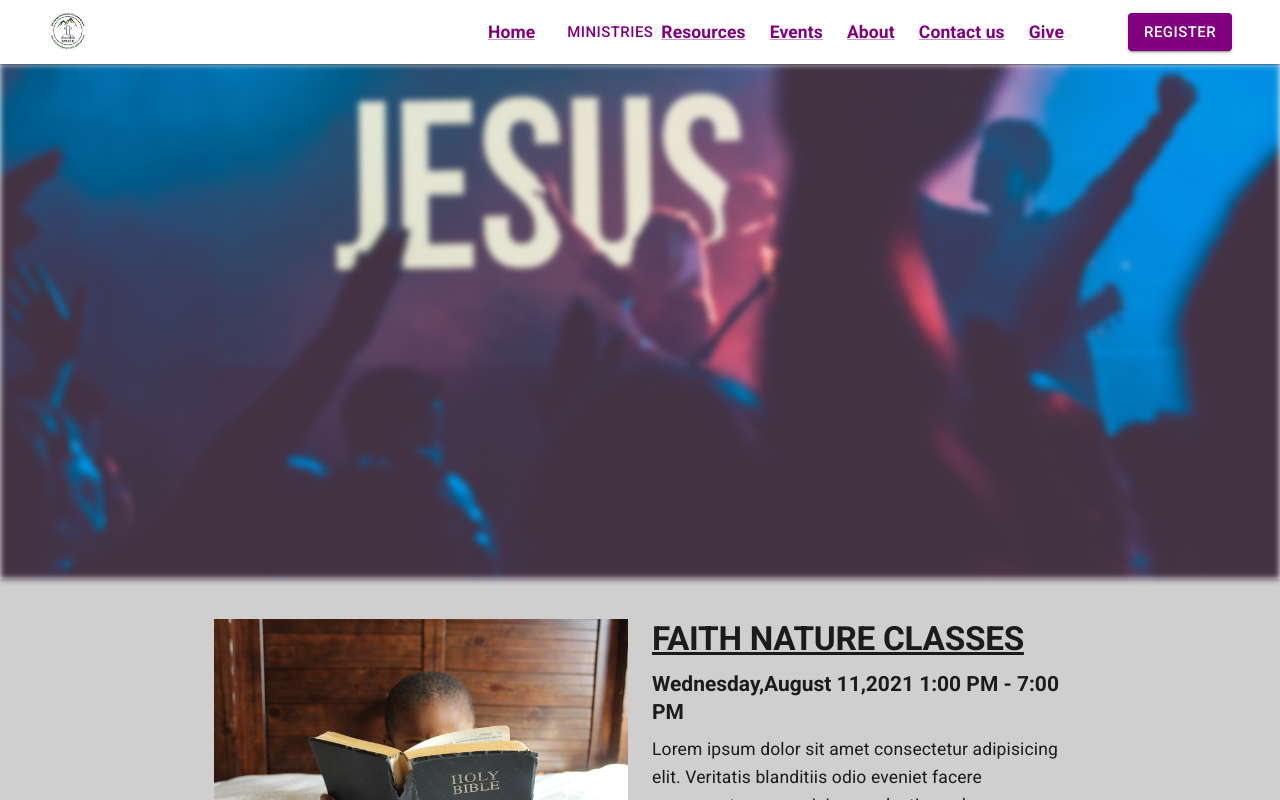
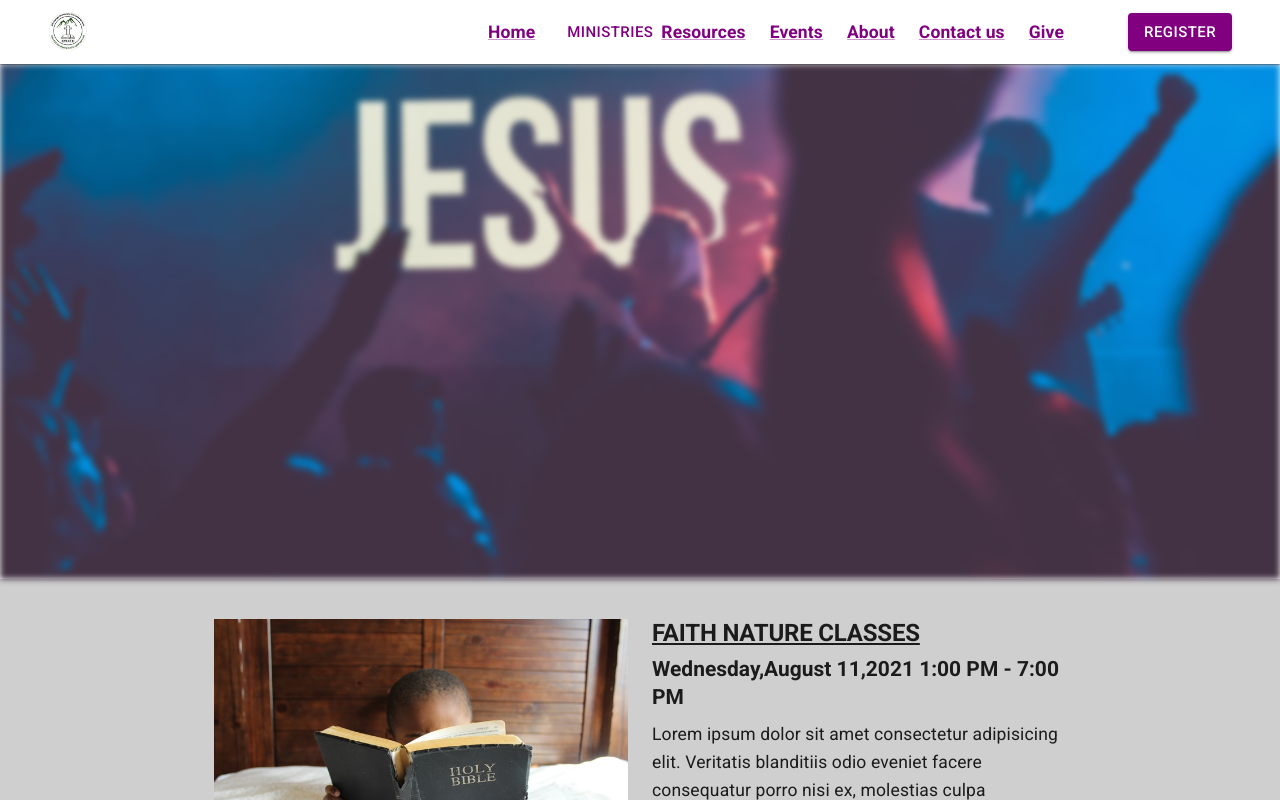
Before and after one commit to KyU-Christian-Union/kyucuwebapp, a React (Create React App) app: page /events in a window 1280 px wide. Shown: the top 800 px of the page. Built offline with nearby package versions, Linux system fonts and the light colour scheme.

Commit message:
made the event page responsive according to issue #13

```diff
--- a/src/components/EventWrapper/Event.jsx
+++ b/src/components/EventWrapper/Event.jsx
@@ -5,13 +5,16 @@ import ArrowForwardIcon from '@mui/icons-material/ArrowForward';
 import { useHistory } from 'react-router-dom';
 import upcomingeventImage from '../../assets/images/upcomingevent_image.jpg';
 
-const useStyles = makeStyles(() => ({
+const useStyles = makeStyles(theme => ({
   eventImage: {
     objectFit: 'cover'
   },
   eventHeader: {
     textDecoration: 'underline',
-    textTransform: 'uppercase'
+    textTransform: 'uppercase',
+    [theme.breakpoints.up('sm')]: {
+      fontSize: '1.5rem'
+    }
   }
 }));
 
```
